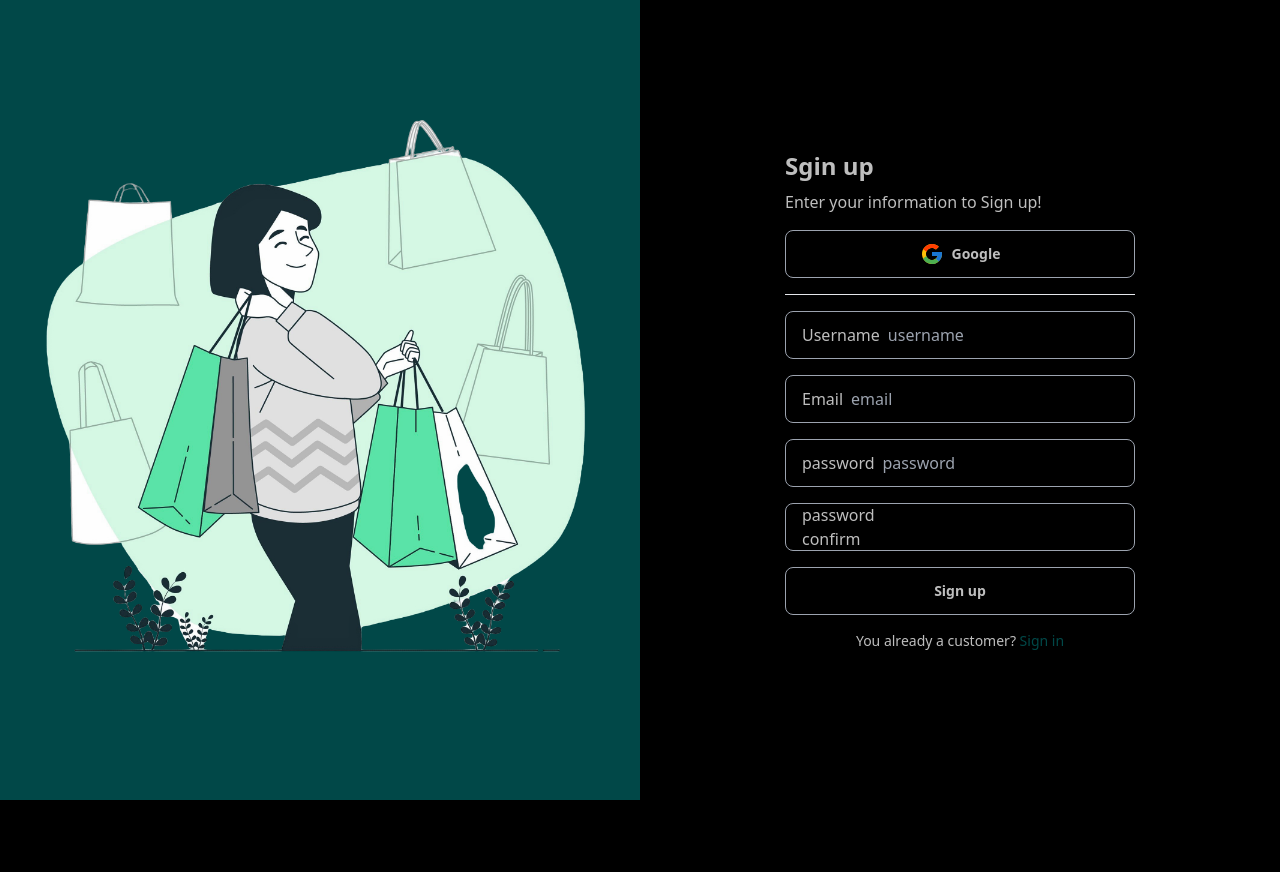
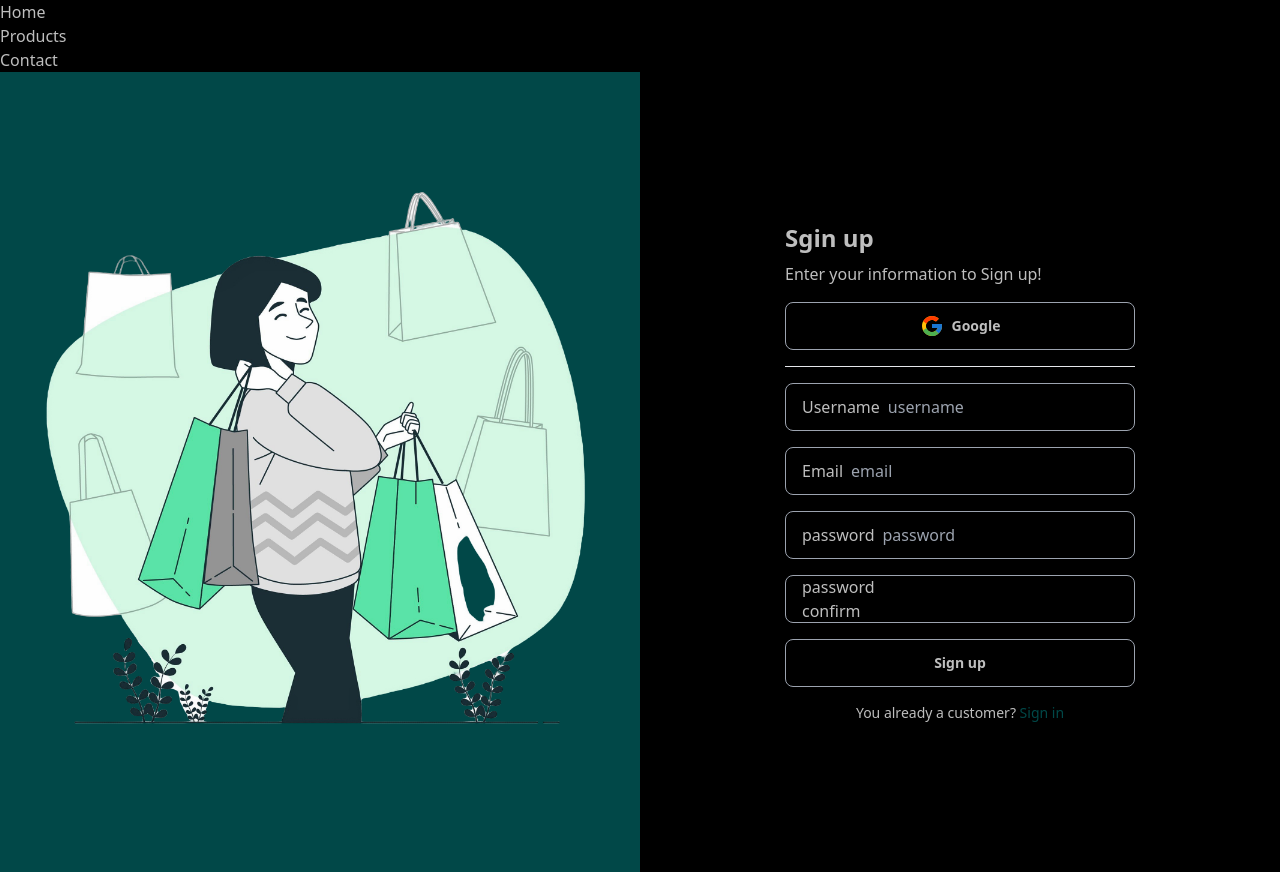
Before and after one commit to Mahmoudbaky/shop-app, a Next.js app: page /auth/signup in a window 1280 px wide. Before the commit the page ends 800 px from the top, so only its background shows below. Built offline with nearby package versions, Linux system fonts and the light colour scheme; no server answers.

Commit message:
making the navbar

```diff
--- /dev/null
+++ b/app/components/NavBar.jsx
@@ -0,0 +1,17 @@
+import React from "react";
+
+const NavBar = () => {
+  return (
+    <div>
+      <nav>
+        <ul className="">
+          <li>Home</li>
+          <li>Products</li>
+          <li>Contact</li>
+        </ul>
+      </nav>
+    </div>
+  );
+};
+
+export default NavBar;
--- a/app/layout.jsx
+++ b/app/layout.jsx
@@ -1,6 +1,8 @@
 import { Geist, Geist_Mono } from "next/font/google";
 import "./globals.css";
 import { AuthProvider } from "./context/AuthContext";
+
+import NavBar from "./components/NavBar";
 
 const geistSans = Geist({
   variable: "--font-geist-sans",
@@ -23,6 +25,7 @@ export default function RootLayout({ children }) {
       <body
         className={`${geistSans.variable} ${geistMono.variable} antialiased`}
       >
+        <NavBar />
         {children}
       </body>
     </html>
```
